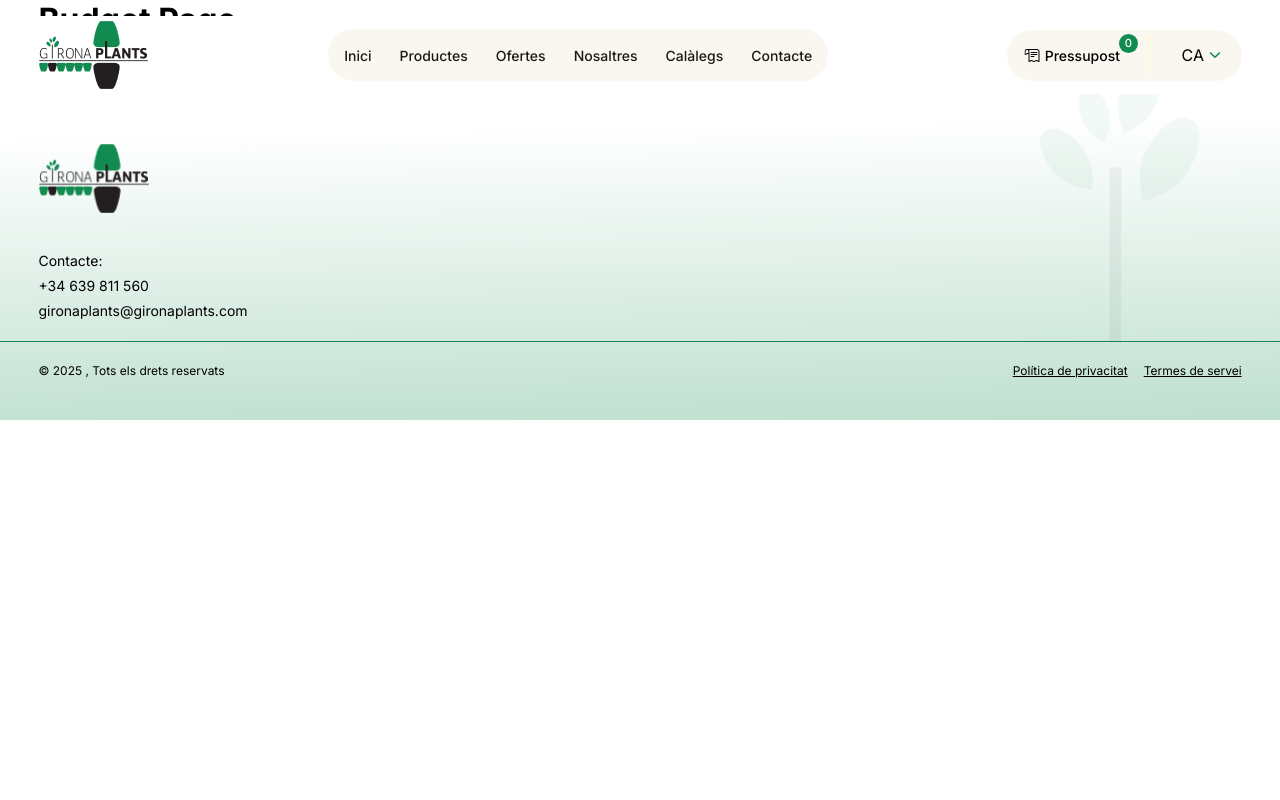
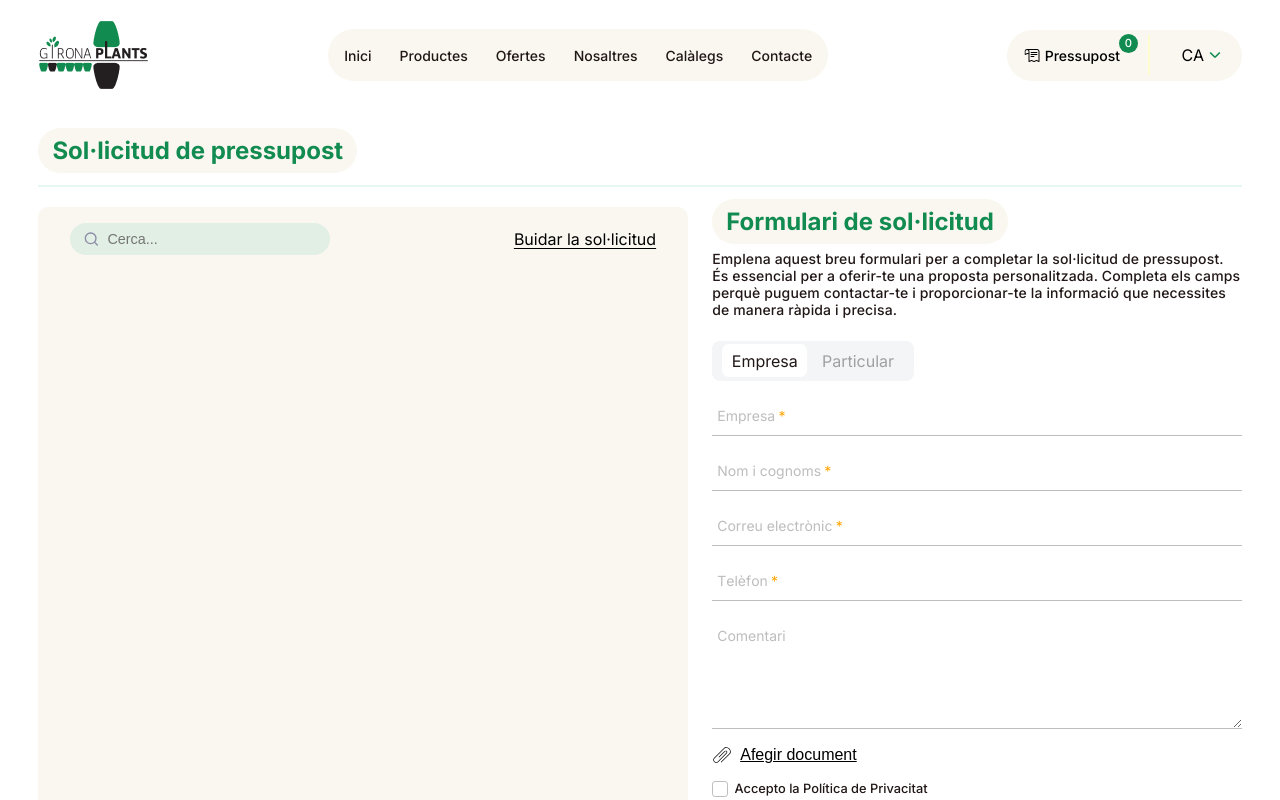
Before and after one commit to PolCampru/GironaPlants, a Next.js app: page /1/budget in a window 1280 px wide. Shown: the top 800 px of the page. Built offline with nearby package versions, Linux system fonts and the light colour scheme.

Commit message:
Create budget screen

```diff
--- a/app/[lng]/budget/page.tsx
+++ b/app/[lng]/budget/page.tsx
@@ -1,11 +1,11 @@
+import BudgetScreen from "@/components/specific/BudgetScreen/BudgetScreen";
 import React from "react";
 
 const BudgetPage = () => {
   return (
-    <div>
-      <h1>Budget Page</h1>
-      <p>Welcome to the budget page.</p>
-    </div>
+    <main>
+      <BudgetScreen />
+    </main>
   );
 };
 
--- a/components/specific/BudgetAndLanguageSelector/BudgetNavbar/BudgetNavbar.tsx
+++ b/components/specific/BudgetAndLanguageSelector/BudgetNavbar/BudgetNavbar.tsx
@@ -30,7 +30,7 @@ const BudgetNavbar = ({ lng }: { lng: string }) => {
           {dataAddProduct.question}
           <span onClick={addCostumPlant}>{dataAddProduct.button}</span>
         </AddPlant>
-        <Link href={`${lng}/budget`} className="link">
+        <Link href={`budget`} className="link">
           Formulari de sol·licitud
         </Link>
       </AddPlantAndContinueWrapper>
--- /dev/null
+++ b/components/specific/BudgetScreen/BudgetScreen.style.tsx
@@ -0,0 +1,43 @@
+import styled from "styled-components";
+
+export const BudgetScreenWrapper = styled.div`
+  width: 100%;
+
+  padding-top: 8rem;
+  padding-bottom: 2rem;
+
+  display: flex;
+  flex-direction: column;
+  justify-content: start;
+  align-items: start;
+  gap: 0.75rem;
+`;
+
+export const Line = styled.div`
+  width: 100%;
+  height: 0.125rem;
+  align-self: stretch;
+  background: ${({ theme }) => theme.colors.hoverGreen};
+`;
+
+export const FlexContainer = styled.div`
+  width: 100%;
+  display: flex;
+  justify-content: space-between;
+  align-items: center;
+  gap: 1rem;
+`;
+
+export const BudgetContainer = styled.div`
+  width: 54%;
+  height: 100%;
+  background-color: ${({ theme }) => theme.colors.creamLight};
+  padding: 1rem 2rem;
+  border-radius: 0.625rem;
+`;
+
+export const ContactContainer = styled.div`
+  width: 44%;
+  height: 100%;
+  border-radius: 0.625rem;
+`;
--- /dev/null
+++ b/components/specific/BudgetScreen/BudgetScreen.tsx
@@ -0,0 +1,42 @@
+"use client";
+
+import React from "react";
+import {
+  BudgetContainer,
+  BudgetScreenWrapper,
+  ContactContainer,
+  FlexContainer,
+  Line,
+} from "./BudgetScreen.style";
+import Title from "@/components/ui/Title/Title";
+
+import Budget from "../Budget/Budget";
+import useBudget from "@/hooks/useBudget";
+import Form from "@/components/ui/Form/Form";
+
+const BudgetScreen = () => {
+  const { items, handleClearCart, deleteItem, handleChangeQuantity } =
+    useBudget();
+
+  return (
+    <BudgetScreenWrapper>
+      <Title title="Sol·licitud de pressupost" />
+      <Line />
+      <FlexContainer>
+        <BudgetContainer>
+          <Budget
+            items={items}
+            handleClearCart={handleClearCart}
+            deleteItem={deleteItem}
+            handleChangeQuantity={handleChangeQuantity}
+          />
+        </BudgetContainer>
+        <ContactContainer>
+          <Form />
+        </ContactContainer>
+      </FlexContainer>
+    </BudgetScreenWrapper>
+  );
+};
+
+export default BudgetScreen;
```
